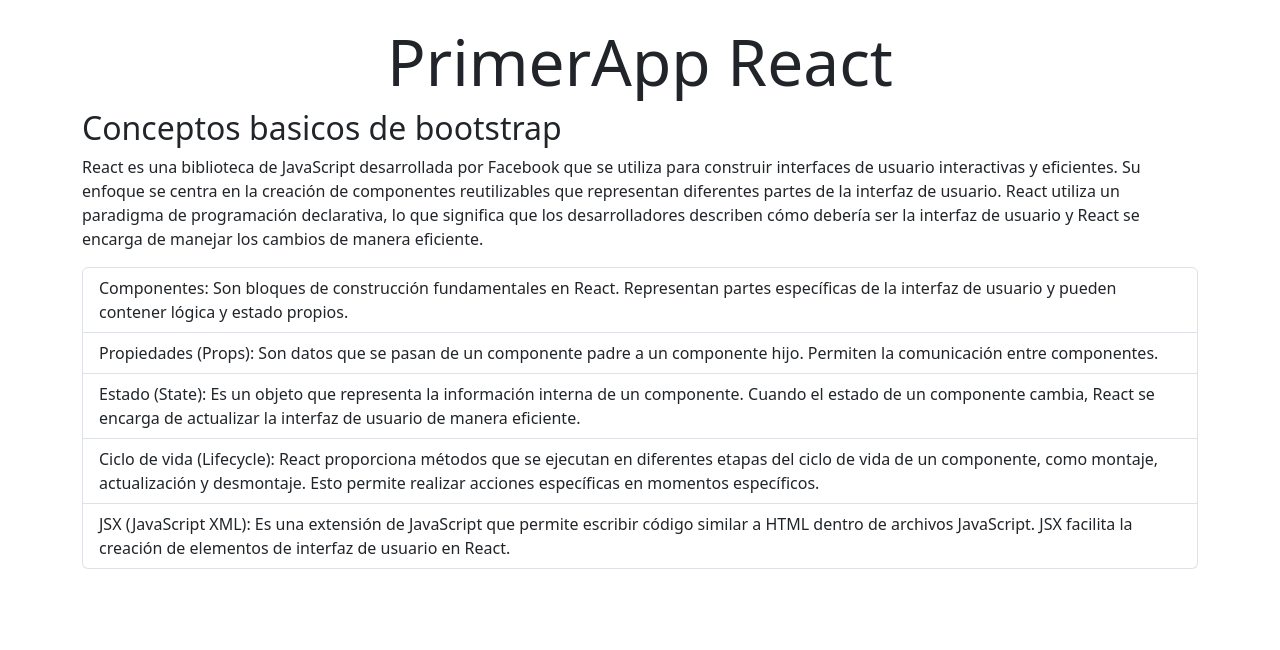
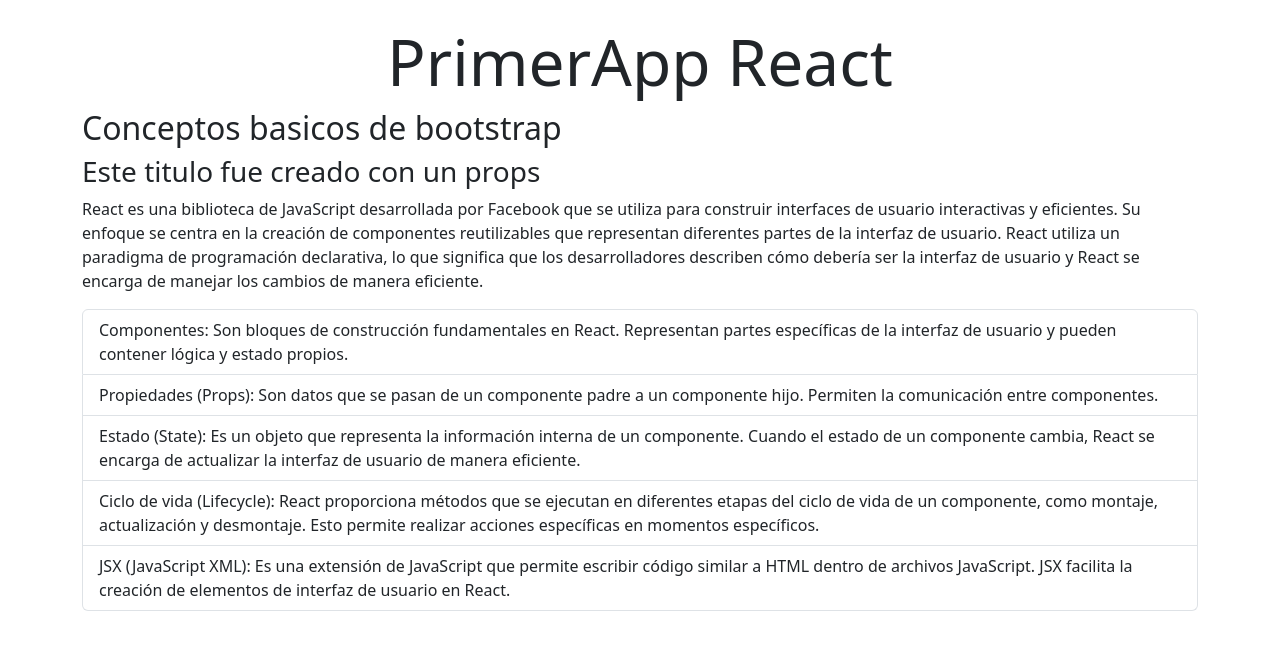
Before and after one commit to rollingcodeschool/primerAppReact-c74i, a React (Vite) app: page / in a window 1280 px wide. Shown: the top 650 px of the page. Built offline with nearby package versions, Linux system fonts and the light colour scheme.

Commit message:
enviamos un mensaje mediante props al componente Informacion

```diff
--- a/src/App.jsx
+++ b/src/App.jsx
@@ -9,8 +9,8 @@
     // luego va el maquetado del componente
     <section className="container my-4">
       <h1 className="text-center display-3">PrimerApp React</h1>
-      <Informacion></Informacion>
-      {/* <Informacion/> */}
+      <Informacion tituloSecundario='Este titulo fue creado con un props' ></Informacion>
+      {/* <Informacion /> */}
     </section>
   );
 }
--- a/src/components/Informacion.jsx
+++ b/src/components/Informacion.jsx
@@ -1,7 +1,8 @@
-const Informacion = () => {
+const Informacion = (props) => {
   return (
     <section>
       <h2>Conceptos basicos de bootstrap</h2>
+      <h3>{props.tituloSecundario}</h3>
       <p>
         React es una biblioteca de JavaScript desarrollada por Facebook que se
         utiliza para construir interfaces de usuario interactivas y eficientes.
```
